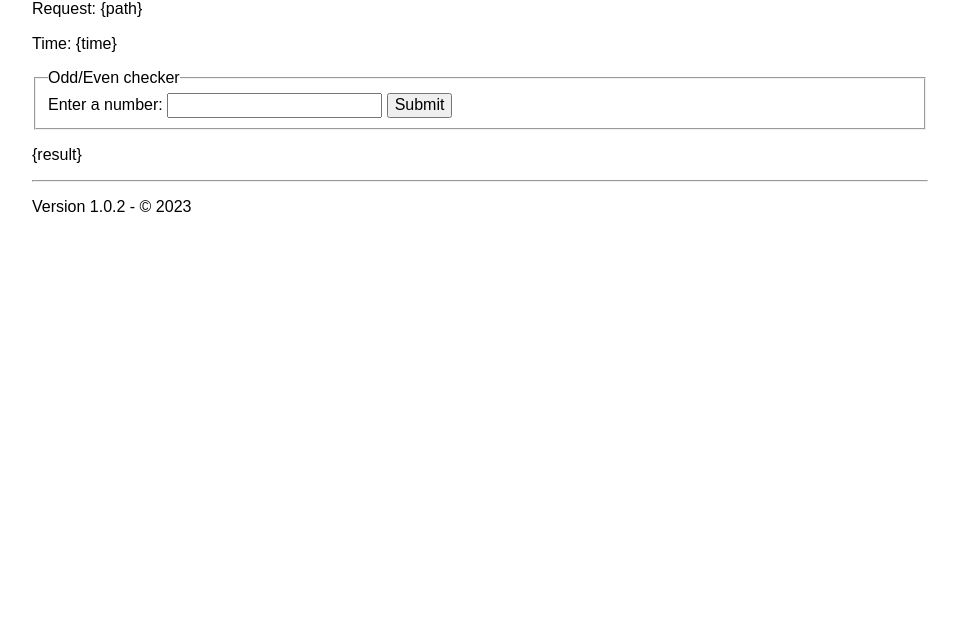
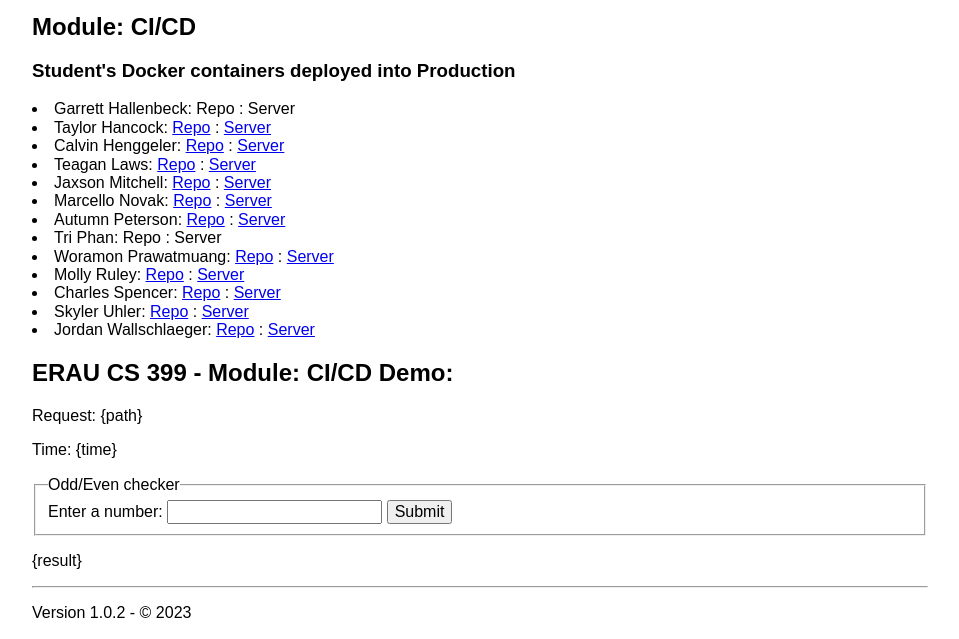
Before and after one commit to wolfpaulus/cicd, a plain HTML site: page src/response.html in a window 1280 px wide. Shown: the part 383-1022 px from the top of the page, without its empty margins (160-1119 px from the left). Before the commit the page ends 800 px from the top, so only its background shows below. Drawn offline with nearby package versions, Linux system fonts and the light colour scheme.

Commit message:
promote students' repos and containers

```diff
--- a/src/response.html
+++ b/src/response.html
@@ -6,7 +6,35 @@
 </head>
 <body style="width: 70%; margin: 0 auto; padding: 1em;">
 <img class="pure-img" src="https://prescott.erau.edu/-/media/ui-images/prescott/erau-logo-pc.jpg" alt="ERAU Logo"/>
-<h2>ERAU CS 399 - Module: CI/CD</h2>
+<h1>CS 399 Spring 2023</h1>
+<h2>Module: CI/CD</h2>
+<h3>Student's Docker containers deployed into Production</h3>
+<li>Garrett Hallenbeck: Repo : Server</li>
+<li>Taylor Hancock: <a href="https://github.com/steelstarling/cicd">Repo</a> : <a
+        href="https://erau05.techcasitaproductions.com/">Server</a></li>
+<li>Calvin Henggeler: <a href="https://github.com/nivlac3213/cicd">Repo</a> : <a
+        href="https://erau04.techcasitaproductions.com/">Server</a></li>
+<li>Teagan Laws: <a href="https://github.com/teaganlaws/cicd">Repo</a> : <a
+        href="https://erau11.techcasitaproductions.com/">Server</a></li>
+<li>Jaxson Mitchell: <a href="https://github.com/jaxsonmitchell/cicd">Repo</a> : <a
+        href="https://erau06.techcasitaproductions.com/">Server</a></li>
+<li>Marcello Novak: <a href="https://github.com/marcellonovak/cicd_CS399/">Repo</a> : <a
+        href="https://erau03.techcasitaproductions.com/">Server</a></li>
+<li>Autumn Peterson: <a href="https://github.com/autumnpeterson24/cicd/">Repo</a> : <a
+        href="https://erau01.techcasitaproductions.com/">Server</a></li>
+<li>Tri Phan: Repo : Server</li>
+<li>Woramon Prawatmuang: <a href="https://github.com/woramonp/cicd">Repo</a> : <a
+        href="https://erau08.techcasitaproductions.com/">Server</a></li>
+<li>Molly Ruley: <a href="https://github.com/ruleym/cicd">Repo</a> : <a
+        href="https://erau02.techcasitaproductions.com/">Server</a></li>
+<li>Charles Spencer: <a href="https://github.com/cjspencer2022/cicd">Repo</a> : <a
+        href="https://erau09.techcasitaproductions.com/">Server</a></li>
+<li>Skyler Uhler: <a href="https://github.com/UhlerS/cicd">Repo</a> : <a
+        href="https://erau10.techcasitaproductions.com/">Server</a></li>
+<li>Jordan Wallschlaeger: <a href="https://github.com/jordantw2014/cicd">Repo</a> : <a
+        href="https://erau07.techcasitaproductions.com/">Server</a></li>
+
+<h2>ERAU CS 399 - Module: CI/CD Demo:</h2>
 <p>Request: {path}</p>
 <p>Time: {time}</p>
 <form class="pure-form" action='/' method="get">
```
